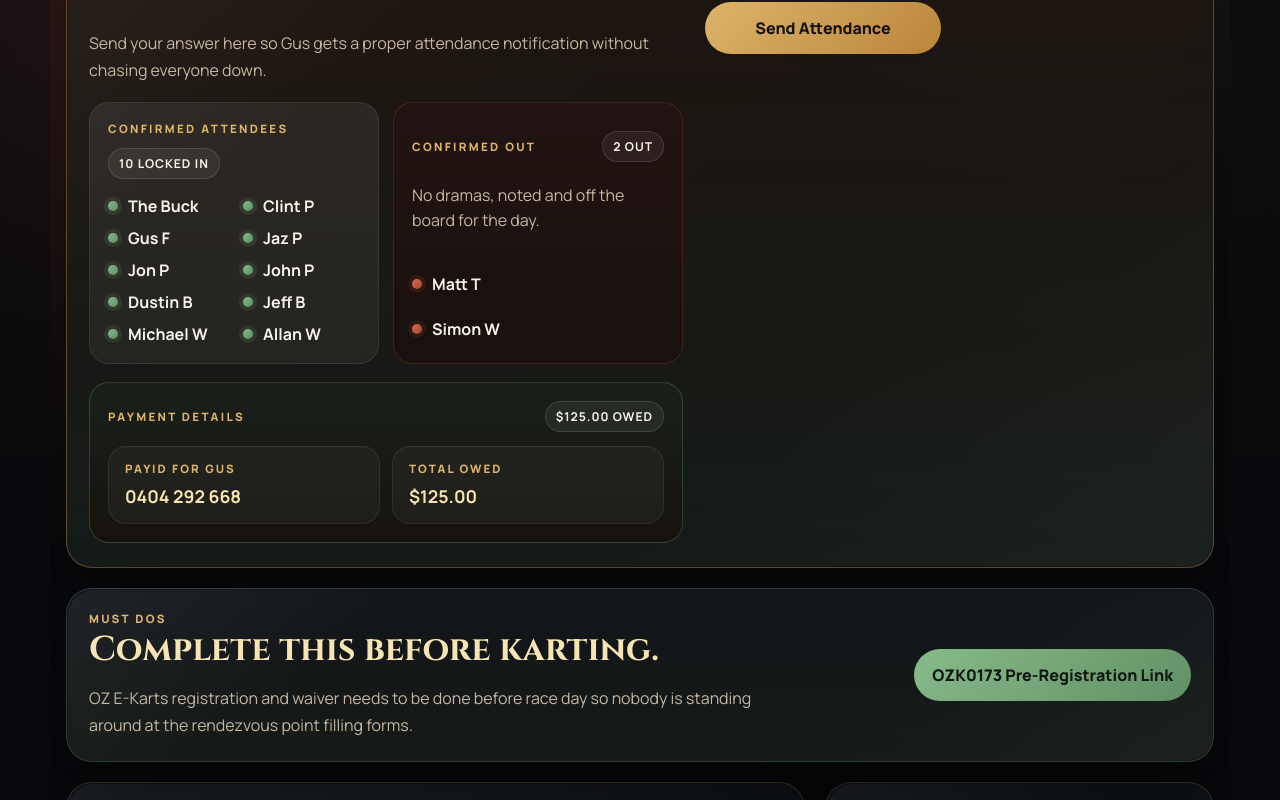
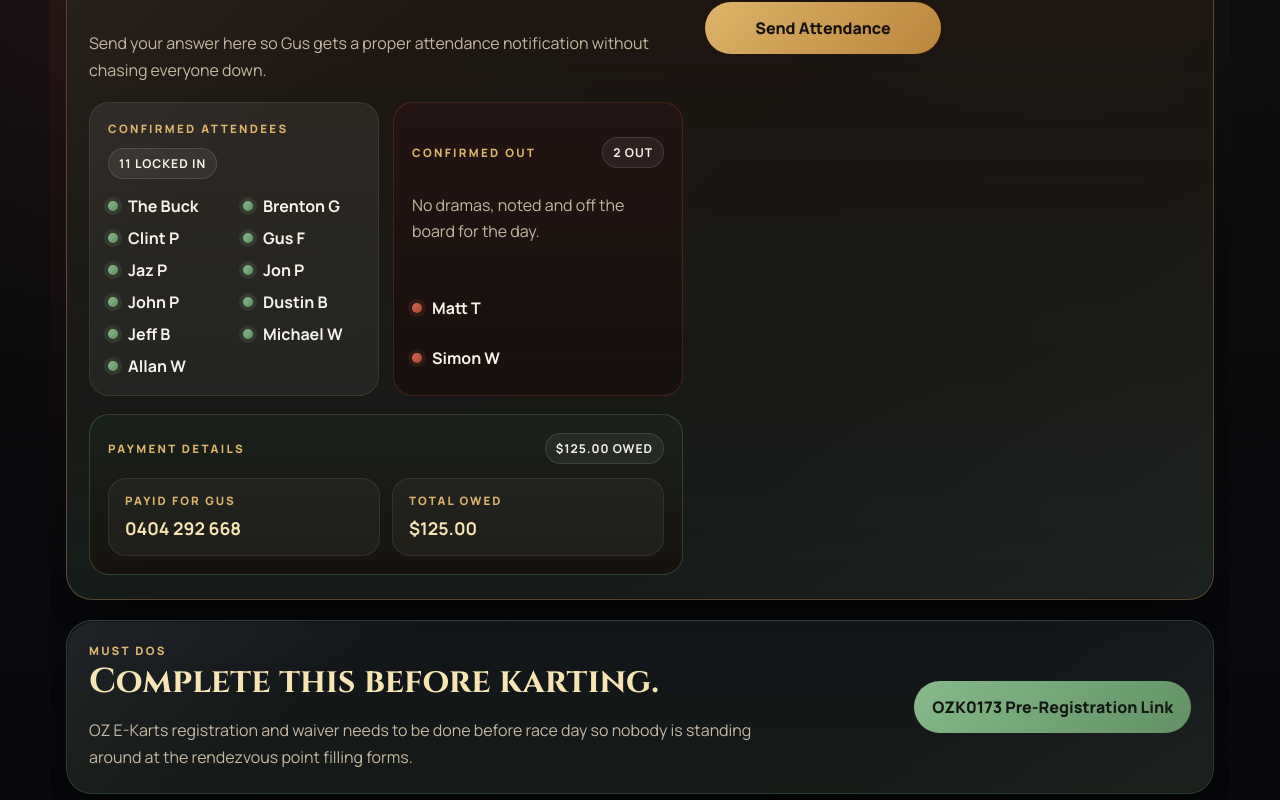
Before and after one commit to mgf-82/peaky-bucks-party, a React (Create React App) app: page / in a window 1280 px wide. Shown: the part 834-1634 px from the top of the page. Built offline with nearby package versions, Linux system fonts and the light colour scheme.

Commit message:
Update RsvpPanel.js

```diff
--- a/src/components/RsvpPanel.js
+++ b/src/components/RsvpPanel.js
@@ -15,6 +15,7 @@ const initialForm = {
 
 const confirmedAttendees = [
   'The Buck',
+  'Brenton G',
   'Clint P',
   'Gus F',
   'Jaz P',
```
